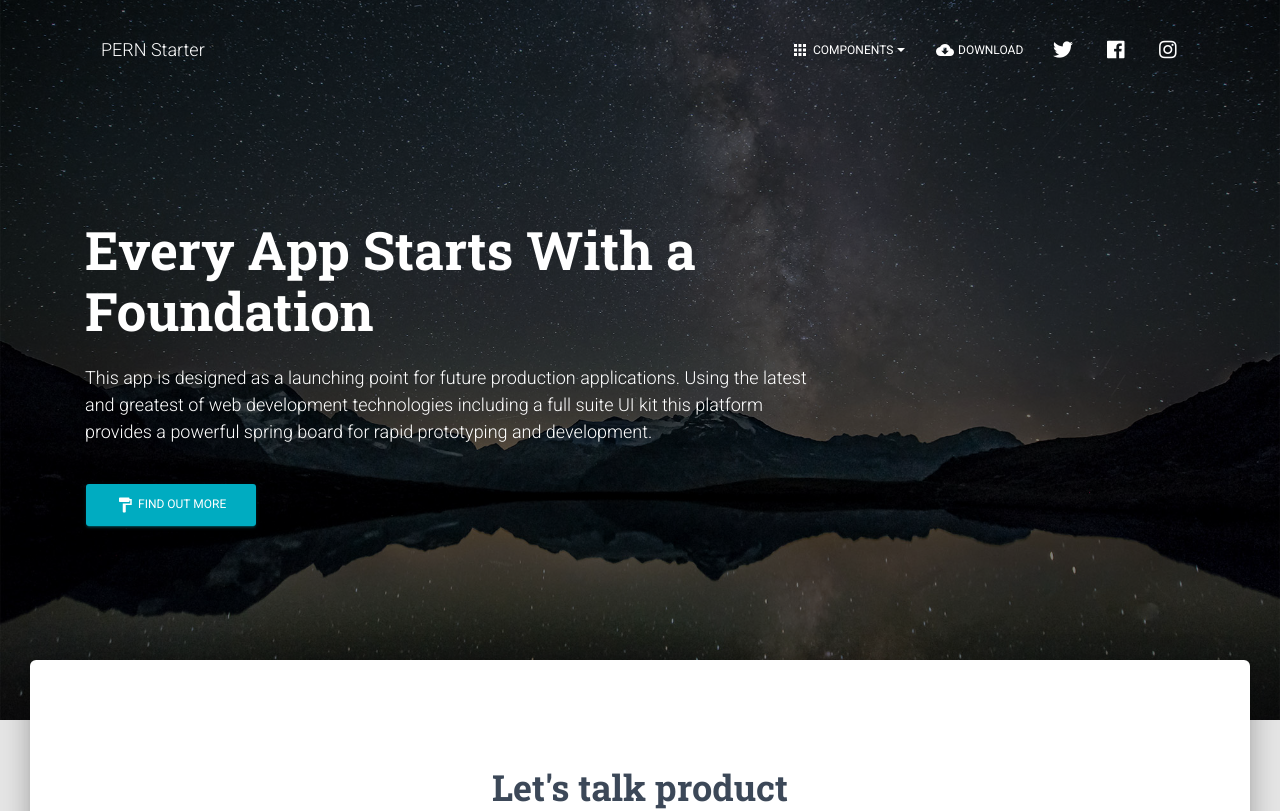
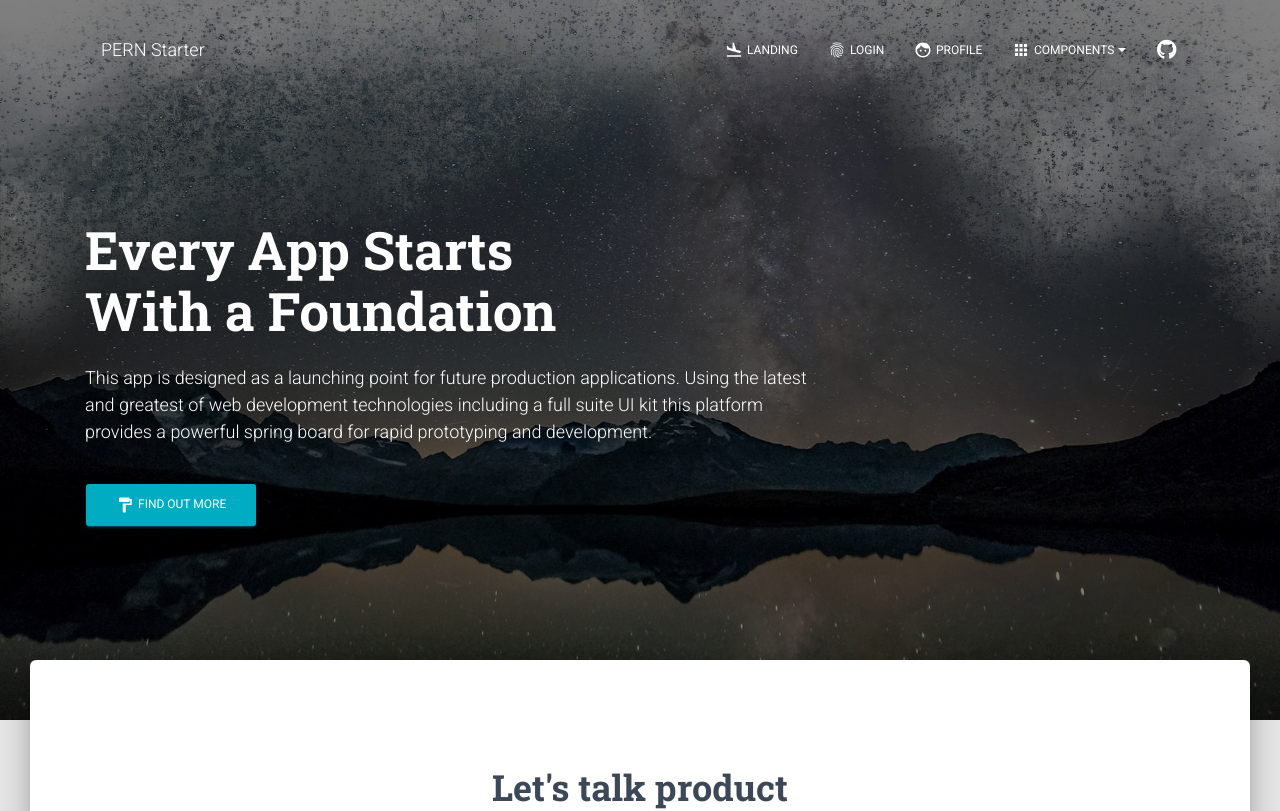
Before and after one commit to tg970/PERN-Advanced-Starter, a React app: page / in a window 1280 px wide. Shown: the top 811 px of the page. Built offline with nearby package versions, Linux system fonts and the light colour scheme.

Commit message:
consolidate header

```diff
--- a/src/App.js
+++ b/src/App.js
@@ -7,6 +7,10 @@ import LoginPage from './views/LoginPage/LoginPage.js';
 import Components from './views/Components/Components.js';
 import LandingPage from './views/LandingPage/LandingPage.js';
 import ProfilePage from './views/ProfilePage/ProfilePage.js';
+
+import ScrollToTop from "components/ScrollTop/ScrollTop.js";
+import Header from "components/Header/Header.js";
+import HeaderLinks from "components/Header/HeaderLinks.js";
 
 import "assets/scss/material-kit-react.scss";
 
@@ -19,6 +23,17 @@ import "assets/scss/material-kit-react.scss";
 const App = ({ store }) => (
   <Provider store={store}>
     <Router>
+      <ScrollToTop />
+      <Header
+        color="transparent"
+        brand="PERN Starter"
+        rightLinks={<HeaderLinks />}
+        fixed
+        changeColorOnScroll={{
+          height: 300,
+          color: "dark"
+        }}
+      />
       <Switch>
         <Route exact path="/" component={HomePage} />
         <Route path="/login" component={LoginPage} />
--- a/src/assets/jss/material-kit-react/components/headerLinksStyle.js
+++ b/src/assets/jss/material-kit-react/components/headerLinksStyle.js
@@ -34,7 +34,18 @@ const headerLinksStyle = theme => ({
     }
   },
   listItemText: {
-    padding: "0 !important"
+    padding: "0 !important",
+    '& a': {
+      color: 'white'
+    }
+  },
+  nav: {
+    color: 'white',
+    "&,&:focus,&:hover,&:visited": {
+      color: "inherit",
+      background: "transparent",
+      boxShadow: "none"
+    }
   },
   navLink: {
     color: "inherit",
--- a/src/assets/jss/material-kit-react/components/headerStyle.js
+++ b/src/assets/jss/material-kit-react/components/headerStyle.js
@@ -57,11 +57,11 @@ const headerStyle = {
     fontSize: "18px",
     borderRadius: "3px",
     textTransform: "none",
-    color: "inherit",
+    color: "white",
     padding: "8px 16px",
     letterSpacing: "unset",
     "&:hover,&:focus": {
-      color: "inherit",
+      color: "white",
       background: "transparent"
     }
   },
--- a/src/components/Header/Header.js
+++ b/src/components/Header/Header.js
@@ -1,4 +1,5 @@
 import React from "react";
+import { Link } from "react-router-dom";
 // nodejs library that concatenates classes
 import classNames from "classnames";
 // nodejs library to set properties for components
@@ -60,9 +61,9 @@ export default function Header(props) {
     [classes.absolute]: absolute,
     [classes.fixed]: fixed
   });
-  const brandComponent = <Button className={classes.title}>{brand}</Button>;
+  const brandComponent = <Link to={"/"} ><Button className={classes.title}>{brand}</Button></Link>;
   return (
-    <AppBar className={appBarClasses}>
+    <AppBar className={appBarClasses} style={{ borderRadius: "0 0 3px 3px" }}>
       <Toolbar className={classes.container}>
         {leftLinks !== undefined ? brandComponent : null}
         <div className={classes.flex}>
--- a/src/components/Header/HeaderLinks.js
+++ b/src/components/Header/HeaderLinks.js
@@ -12,7 +12,13 @@ import ListItem from "@material-ui/core/ListItem";
 import Tooltip from "@material-ui/core/Tooltip";
 
 // @material-ui/icons
-import { Apps, CloudDownload } from "@material-ui/icons";
+import {
+  Apps,
+  CloudDownload,
+  FlightLand,
+  Face,
+  Fingerprint
+} from "@material-ui/icons";
 
 // core components
 import CustomDropdown from "components/CustomDropdown/CustomDropdown.js";
@@ -27,6 +33,39 @@ export default function HeaderLinks(props) {
   return (
     <List className={classes.list}>
       <ListItem className={classes.listItem}>
+        <Link to="/landing" className={classes.nav}>
+          <Button
+            color="transparent"
+            className={classes.navLink}
+          >
+            <FlightLand />
+            Landing
+          </Button>
+        </Link>
+      </ListItem>
+      <ListItem className={classes.listItem}>
+        <Link to="/login" className={classes.nav}>
+          <Button
+            color="transparent"
+            className={classes.navLink}
+          >
+            <Fingerprint />
+            Login
+          </Button>
+        </Link>
+      </ListItem>
+      <ListItem className={classes.listItem}>
+        <Link to="/profile" className={classes.nav}>
+          <Button
+            color="transparent"
+            className={classes.navLink}
+          >
+            <Face />
+            Profile
+          </Button>
+        </Link>
+      </ListItem>
+      <ListItem className={classes.listItem}>
         <CustomDropdown
           noLiPadding
           buttonText="Components"
@@ -36,7 +75,7 @@ export default function HeaderLinks(props) {
           }}
           buttonIcon={Apps}
           dropdownList={[
-            <Link to="/" className={classes.dropdownLink}>
+            <Link to="/components" className={classes.dropdownLink} onClick={scroll}>
               All components
             </Link>,
             <a
@@ -44,74 +83,24 @@ export default function HeaderLinks(props) {
               target="_blank"
               className={classes.dropdownLink}
             >
-              Documentation
+              UI Kit Documentation
             </a>
           ]}
         />
       </ListItem>
       <ListItem className={classes.listItem}>
-        <Button
-          href="https://www.creative-tim.com/product/material-kit-react?ref=mkr-navbar"
-          color="transparent"
-          target="_blank"
-          className={classes.navLink}
-        >
-          <CloudDownload className={classes.icons} /> Download
-        </Button>
-      </ListItem>
-      <ListItem className={classes.listItem}>
-        {/*<Tooltip title="Delete">
-          <IconButton aria-label="Delete">
-            <DeleteIcon />
-          </IconButton>
-        </Tooltip>*/}
         <Tooltip
-          id="instagram-twitter"
-          title="Follow us on twitter"
+          id="github"
+          title="View GitHub"
           placement={window.innerWidth > 959 ? "top" : "left"}
           classes={{ tooltip: classes.tooltip }}
         >
           <Button
-            href="https://twitter.com/CreativeTim?ref=creativetim"
-            target="_blank"
+            href="https://github.com/tg970"
             color="transparent"
             className={classes.navLink}
           >
-            <i className={classes.socialIcons + " fab fa-twitter"} />
-          </Button>
-        </Tooltip>
-      </ListItem>
-      <ListItem className={classes.listItem}>
-        <Tooltip
-          id="instagram-facebook"
-          title="Follow us on facebook"
-          placement={window.innerWidth > 959 ? "top" : "left"}
-          classes={{ tooltip: classes.tooltip }}
-        >
-          <Button
-            color="transparent"
-            href="https://www.facebook.com/CreativeTim?ref=creativetim"
-            target="_blank"
-            className={classes.navLink}
-          >
-            <i className={classes.socialIcons + " fab fa-facebook"} />
-          </Button>
-        </Tooltip>
-      </ListItem>
-      <ListItem className={classes.listItem}>
-        <Tooltip
-          id="instagram-tooltip"
-          title="Follow us on instagram"
-          placement={window.innerWidth > 959 ? "top" : "left"}
-          classes={{ tooltip: classes.tooltip }}
-        >
-          <Button
-            color="transparent"
-            href="https://www.instagram.com/CreativeTimOfficial?ref=creativetim"
-            target="_blank"
-            className={classes.navLink}
-          >
-            <i className={classes.socialIcons + " fab fa-instagram"} />
+            <i className={classes.socialIcons + " fab fa-github"} />
           </Button>
         </Tooltip>
       </ListItem>
--- /dev/null
+++ b/src/components/ScrollTop/ScrollTop.js
@@ -0,0 +1,12 @@
+import { useEffect } from "react";
+import { useLocation } from "react-router-dom";
+
+export default function ScrollToTop() {
+  const { pathname } = useLocation();
+
+  useEffect(() => {
+    window.scrollTo(0, 0);
+  }, [pathname]);
+
+  return null;
+}
--- a/src/views/Components/Components.js
+++ b/src/views/Components/Components.js
@@ -7,14 +7,12 @@ import { Link } from "react-router-dom";
 import { makeStyles } from "@material-ui/core/styles";
 // @material-ui/icons
 // core components
-import Header from "components/Header/Header.js";
 import Footer from "components/Footer/Footer.js";
 import GridContainer from "components/Grid/GridContainer.js";
 import GridItem from "components/Grid/GridItem.js";
 import Button from "components/CustomButtons/Button.js";
 import Parallax from "components/Parallax/Parallax.js";
 // sections for this page
-import HeaderLinks from "components/Header/HeaderLinks.js";
 import SectionBasics from "./Sections/SectionBasics.js";
 import SectionNavbars from "./Sections/SectionNavbars.js";
 import SectionTabs from "./Sections/SectionTabs.js";
@@ -39,17 +37,6 @@ export default function Components(props) {
   const { ...rest } = props;
   return (
     <div>
-      <Header
-        brand="Material Kit React"
-        rightLinks={<HeaderLinks />}
-        fixed
-        color="transparent"
-        changeColorOnScroll={{
-          height: 400,
-          color: "white"
-        }}
-        {...rest}
-      />
       <Parallax image={compBg}>
         <div className={classes.container}>
           <GridContainer>
--- a/src/views/HomePage/HomePage.js
+++ b/src/views/HomePage/HomePage.js
@@ -7,12 +7,12 @@ import { makeStyles } from "@material-ui/core/styles";
 // @material-ui/icons
 import Paint from "@material-ui/icons/FormatPaint";
 // core components
-import Header from "components/Header/Header.js";
+
 import Footer from "components/Footer/Footer.js";
 import GridContainer from "components/Grid/GridContainer.js";
 import GridItem from "components/Grid/GridItem.js";
 import Button from "components/CustomButtons/Button.js";
-import HeaderLinks from "components/Header/HeaderLinks.js";
+
 import Parallax from "components/Parallax/Parallax.js";
 
 import styles from "assets/jss/material-kit-react/views/landingPage.js";
@@ -22,9 +22,7 @@ import ProductSection from "./Sections/ProductSection.js";
 import TeamSection from "./Sections/TeamSection.js";
 import WorkSection from "./Sections/WorkSection.js";
 
-import homeBg from "assets/img/bg7.jpg";
-
-const dashboardRoutes = [];
+import homeBg from "assets/img/sign.jpg";
 
 const useStyles = makeStyles(styles);
 
@@ -33,22 +31,11 @@ export default function HomePage(props) {
   const { ...rest } = props;
   return (
     <div>
-      <Header
-        color="transparent"
-        routes={dashboardRoutes}
-        brand="PERN Starter"
-        rightLinks={<HeaderLinks />}
-        fixed
-        changeColorOnScroll={{
-          height: 400,
-          color: "white"
-        }}
-      />
       <Parallax filter image={homeBg}>
         <div className={classes.container}>
           <GridContainer>
             <GridItem xs={12} sm={12} md={8}>
-              <h1 className={classes.title}>Every App Starts With a Foundation</h1>
+              <h1 className={classes.title}>Every App Starts<br />With a Foundation</h1>
               <h4>
                 This app is designed as a launching point for future production
                 applications. Using the latest and greatest of web development
--- a/src/views/LandingPage/LandingPage.js
+++ b/src/views/LandingPage/LandingPage.js
@@ -7,12 +7,10 @@ import { makeStyles } from "@material-ui/core/styles";
 // @material-ui/icons
 
 // core components
-import Header from "components/Header/Header.js";
 import Footer from "components/Footer/Footer.js";
 import GridContainer from "components/Grid/GridContainer.js";
 import GridItem from "components/Grid/GridItem.js";
 import Button from "components/CustomButtons/Button.js";
-import HeaderLinks from "components/Header/HeaderLinks.js";
 import Parallax from "components/Parallax/Parallax.js";
 
 import styles from "assets/jss/material-kit-react/views/landingPage.js";
@@ -33,18 +31,6 @@ export default function LandingPage(props) {
   const { ...rest } = props;
   return (
     <div>
-      <Header
-        color="transparent"
-        routes={dashboardRoutes}
-        brand="Material Kit React"
-        rightLinks={<HeaderLinks />}
-        fixed
-        changeColorOnScroll={{
-          height: 400,
-          color: "white"
-        }}
-        {...rest}
-      />
       <Parallax filter image={landingBg}>
         <div className={classes.container}>
           <GridContainer>
--- a/src/views/LoginPage/LoginPage.js
+++ b/src/views/LoginPage/LoginPage.js
@@ -34,13 +34,6 @@ export default function LoginPage(props) {
   const { ...rest } = props;
   return (
     <div>
-      <Header
-        absolute
-        color="transparent"
-        brand="Material Kit React"
-        rightLinks={<HeaderLinks />}
-        {...rest}
-      />
       <div
         className={classes.pageHeader}
         style={{
--- a/src/views/ProfilePage/ProfilePage.js
+++ b/src/views/ProfilePage/ProfilePage.js
@@ -8,12 +8,10 @@ import Camera from "@material-ui/icons/Camera";
 import Palette from "@material-ui/icons/Palette";
 import Favorite from "@material-ui/icons/Favorite";
 // core components
-import Header from "components/Header/Header.js";
 import Footer from "components/Footer/Footer.js";
 import Button from "components/CustomButtons/Button.js";
 import GridContainer from "components/Grid/GridContainer.js";
 import GridItem from "components/Grid/GridItem.js";
-import HeaderLinks from "components/Header/HeaderLinks.js";
 import NavPills from "components/NavPills/NavPills.js";
 import Parallax from "components/Parallax/Parallax.js";
 
@@ -47,17 +45,6 @@ export default function ProfilePage(props) {
   const navImageClasses = classNames(classes.imgRounded, classes.imgGallery);
   return (
     <div>
-      <Header
-        color="transparent"
-        brand="Material Kit React"
-        rightLinks={<HeaderLinks />}
-        fixed
-        changeColorOnScroll={{
-          height: 200,
-          color: "white"
-        }}
-        {...rest}
-      />
       <Parallax small filter image={profileBg} />
       <div className={classNames(classes.main, classes.mainRaised)}>
         <div>
```
